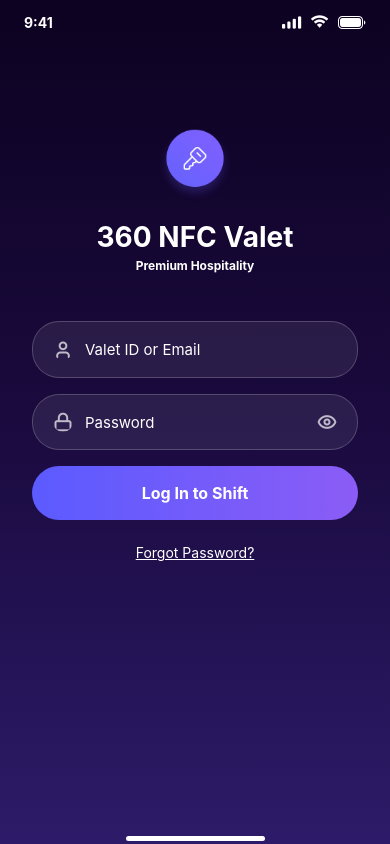
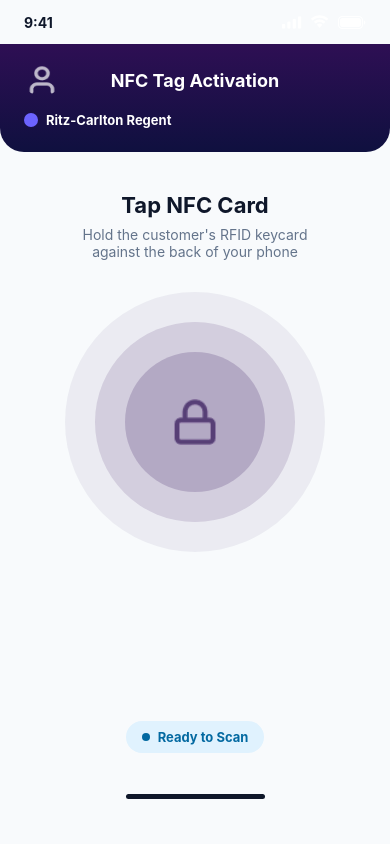
Before and after one commit to dimple0613/360-NFC-Valet, a React Native app: screen /DriverNfcTap in a window 390 px wide. Built offline with nearby package versions, Linux system fonts and the light colour scheme.

Commit message:
feat: add DriverNfcTap screen with NFC tag activation UI

```diff
--- a/src/navigation/RootNavigator.tsx
+++ b/src/navigation/RootNavigator.tsx
@@ -2,6 +2,7 @@ import React from "react";
 import { createNativeStackNavigator } from "@react-navigation/native-stack";
 import DriverLogin from "../screens/DriverLogin";
 import DriverSelectLocation from "../screens/DriverSelectLocation";
+import DriverNfcTap from "../screens/DriverNfcTap";
 import type { RootStackParamList } from "./types";
 
 const Stack = createNativeStackNavigator<RootStackParamList>();
@@ -11,6 +12,7 @@ const RootNavigator = () => {
     <Stack.Navigator screenOptions={{ headerShown: false }}>
       <Stack.Screen name="DriverLogin" component={DriverLogin} />
       <Stack.Screen name="DriverSelectLocation" component={DriverSelectLocation} />
+      <Stack.Screen name="DriverNfcTap" component={DriverNfcTap} />
     </Stack.Navigator>
   );
 };
--- a/src/navigation/types.ts
+++ b/src/navigation/types.ts
@@ -3,6 +3,7 @@ import type { NativeStackScreenProps } from "@react-navigation/native-stack";
 export type RootStackParamList = {
   DriverLogin: undefined;
   DriverSelectLocation: undefined;
+  DriverNfcTap: undefined;
 };
 
 export type RootStackScreenProps<T extends keyof RootStackParamList> =
--- /dev/null
+++ b/src/screens/DriverNfcTap/index.tsx
@@ -0,0 +1,271 @@
+import React from "react";
+import { View, ScrollView, Text, Image, TouchableOpacity, } from "react-native";
+import {LinearGradient} from 'expo-linear-gradient';
+import { SafeAreaView } from "react-native-safe-area-context";
+import type { RootStackScreenProps } from "../../navigation";
+type DriverNfcTapProps = RootStackScreenProps<"DriverNfcTap">;
+export default (props: DriverNfcTapProps) => {
+	return (
+		<SafeAreaView
+			style={{
+				flex: 1,
+				backgroundColor: "#FFFFFF",
+			}}>
+			<ScrollView
+				style={{
+					flex: 1,
+					backgroundColor: "#F8FAFC",
+				}}>
+				<View
+					style={{
+						marginBottom: 169,
+					}}>
+					<View
+						style={{
+							flexDirection: "row",
+							justifyContent: "space-between",
+							alignItems: "center",
+							paddingVertical: 12,
+							paddingHorizontal: 24,
+						}}>
+						<Text
+							style={{
+								color: "#0F172A",
+								fontSize: 14,
+								fontWeight: "bold",
+							}}>
+							{"9:41"}
+						</Text>
+						<View
+							style={{
+								flexDirection: "row",
+								alignItems: "center",
+							}}>
+							<Image
+								source={require("../../../assets/status-signal.png")}
+								resizeMode={"stretch"}
+								style={{
+									width: 20,
+									height: 20,
+									marginRight: 8,
+								}}
+							/>
+							<Image
+								source={require("../../../assets/status-wifi.png")}
+								resizeMode={"stretch"}
+								style={{
+									width: 20,
+									height: 20,
+									marginRight: 8,
+								}}
+							/>
+							<Image
+								source={require("../../../assets/status-battery.png")}
+								resizeMode={"stretch"}
+								style={{
+									width: 28,
+									height: 20,
+								}}
+							/>
+						</View>
+					</View>
+					<LinearGradient
+						start={{x:0, y:0}}
+						end={{x:0, y:1}}
+						colors={["#2E0F54", "#0F103F"]}
+						style={{
+							borderBottomRightRadius: 24,
+							borderBottomLeftRadius: 24,
+							paddingTop: 20,
+							paddingBottom: 24,
+							paddingRight: 24,
+						}}>
+						<View
+							style={{
+								flexDirection: "row",
+								justifyContent: "space-between",
+								alignItems: "center",
+								marginBottom: 16,
+								marginLeft: 24,
+							}}>
+							<TouchableOpacity onPress={() => props.navigation.goBack()}>
+								<Image
+									source={require("../../../assets/icon-email.png")}
+									resizeMode={"stretch"}
+									style={{
+										borderRadius: 18,
+										width: 36,
+										height: 32,
+										tintColor: "#FFFFFF",
+									}}
+								/>
+							</TouchableOpacity>
+							<Text
+								style={{
+									color: "#FFFFFF",
+									fontSize: 18,
+									fontWeight: "bold",
+								}}>
+								{"NFC Tag Activation"}
+							</Text>
+							<View
+								style={{
+									width: 36,
+									height: 32,
+								}}>
+							</View>
+						</View>
+						<View
+							style={{
+								alignSelf: "flex-start",
+								flexDirection: "row",
+								alignItems: "center",
+								marginLeft: 24,
+							}}>
+							<View
+								style={{
+									width: 14,
+									height: 14,
+									borderRadius: 7,
+									backgroundColor: "#6C63FF",
+									marginRight: 8,
+								}}
+							/>
+							<Text
+								style={{
+									color: "#FFFFFF",
+									fontSize: 13,
+									fontWeight: "bold",
+								}}>
+								{"Ritz-Carlton Regent"}
+							</Text>
+						</View>
+					</LinearGradient>
+					<View
+						style={{
+							alignItems: "center",
+							paddingTop: 40,
+						}}>
+						<View
+							style={{
+								alignItems: "center",
+								paddingHorizontal: 3,
+								marginBottom: 32,
+							}}>
+							<Text
+								style={{
+									color: "#0F172A",
+									fontSize: 22,
+									fontWeight: "bold",
+									marginBottom: 8,
+								}}>
+								{"Tap NFC Card"}
+							</Text>
+							<Text
+								style={{
+									color: "#64748B",
+									fontSize: 14,
+									textAlign: "center",
+									width: 274,
+								}}>
+								{"Hold the customer's RFID keycard against the back of your phone"}
+							</Text>
+						</View>
+						<View
+							style={{
+								width: 260,
+								height: 260,
+								borderRadius: 130,
+								backgroundColor: "#2E0F5410",
+								alignItems: "center",
+								justifyContent: "center",
+							}}>
+							<View
+								style={{
+									width: 200,
+									height: 200,
+									borderRadius: 100,
+									backgroundColor: "#2E0F5420",
+									alignItems: "center",
+									justifyContent: "center",
+								}}>
+								<View
+									style={{
+										width: 140,
+										height: 140,
+										borderRadius: 70,
+										backgroundColor: "#2E0F5430",
+										alignItems: "center",
+										justifyContent: "center",
+									}}>
+									<Image
+										source={require("../../../assets/icon-lock.png")}
+										resizeMode={"stretch"}
+										style={{
+											width: 48,
+											height: 48,
+											tintColor: "#2E0F54",
+										}}
+									/>
+								</View>
+							</View>
+						</View>
+					</View>
+				</View>
+				<View
+					style={{
+						alignItems: "center",
+						paddingBottom: 20,
+					}}>
+					<TouchableOpacity
+						style={{
+							flexDirection: "row",
+							alignItems: "center",
+							backgroundColor: "#E0F2FE",
+							borderRadius: 16,
+							paddingVertical: 8,
+							paddingHorizontal: 16,
+							marginBottom: 20,
+						}}
+						onPress={() => alert('Pressed!')}
+						activeOpacity={0.8}>
+						<View
+							style={{
+								width: 8,
+								height: 8,
+								borderRadius: 4,
+								backgroundColor: "#0369A1",
+								marginRight: 8,
+							}}
+						/>
+						<Text
+							style={{
+								color: "#0369A1",
+								fontSize: 13,
+								fontWeight: "bold",
+							}}>
+							{"Ready to Scan"}
+						</Text>
+					</TouchableOpacity>
+					<View
+						style={{
+							alignSelf: "stretch",
+							alignItems: "center",
+							paddingTop: 21,
+							marginHorizontal: 24,
+						}}>
+						<View
+							style={{
+								width: 139,
+								height: 5,
+								backgroundColor: "#0F172A",
+								borderRadius: 100,
+								marginBottom: 8,
+							}}>
+						</View>
+					</View>
+				</View>
+			</ScrollView>
+		</SafeAreaView>
+	)
+}
--- a/src/screens/DriverSelectLocation/index.tsx
+++ b/src/screens/DriverSelectLocation/index.tsx
@@ -440,7 +440,7 @@ export default (props: DriverSelectLocationProps) => {
 						paddingHorizontal: 24,
 					}}>
 					<TouchableOpacity
-						onPress={() => alert('Pressed!')}
+						onPress={() => props.navigation.navigate('DriverNfcTap')}
 						activeOpacity={0.8}>
 						<LinearGradient
 							start={{x:0, y:0.5}}
```
